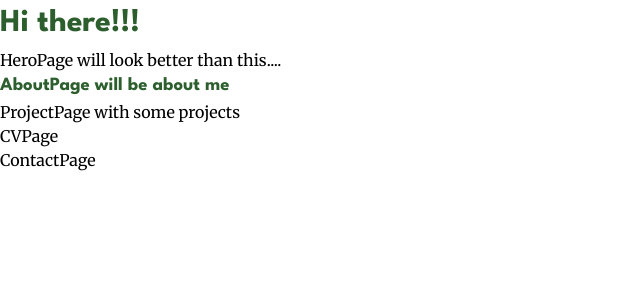
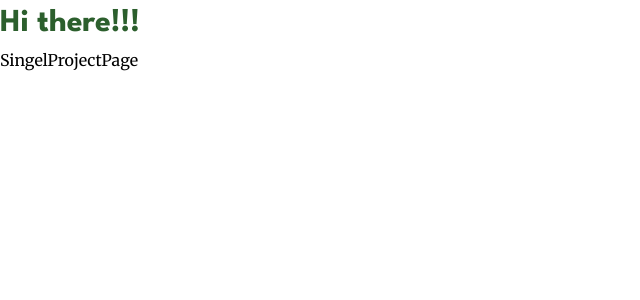
Before and after one commit to coding-chef77/portfolio2, a React (Vite) app: page /projects/1 in a window 1280 px wide. Shown: the top 300 px of the page, without its empty margins (0-640 px from the left). Built offline with nearby package versions, Linux system fonts and the light colour scheme.

Commit message:
Added routing

```diff
--- a/package.json
+++ b/package.json
@@ -12,6 +12,7 @@
   "dependencies": {
     "react": "^18.2.0",
     "react-dom": "^18.2.0",
+    "react-router-dom": "^6.16.0",
     "styled-components": "^6.0.8"
   },
   "devDependencies": {
--- a/src/App.jsx
+++ b/src/App.jsx
@@ -1,19 +1,24 @@
+import { BrowserRouter, Routes, Route } from "react-router-dom";
 import HeroPage from "./pages/HeroPage";
 import AboutPage from "./pages/AboutPage";
 import ProjectModalPage from "./pages/ProjectModalPage";
+import SingelProjectPage from "./pages/SingelProjectPage";
 import ContactPage from "./pages/ContactPage";
 import CVPage from "./pages/CV/CVPage";
 
 function App() {
   return (
-    <>
+    <BrowserRouter>
       <h1>Hi there!!!</h1>
-      <HeroPage />
-      <AboutPage />
-      <ProjectModalPage />
-      <CVPage />
-      <ContactPage />
-    </>
+      <Routes>
+        <Route path="/" element={<HeroPage />} />
+        <Route path="/about" element={<AboutPage />} />
+        <Route path="/projects" element={<ProjectModalPage />} />
+        <Route path="/projects/:projectId" element={<SingelProjectPage />} />
+        <Route path="/cv" element={<CVPage />} />
+        <Route path="/contact" element={<ContactPage />} />
+      </Routes>
+    </BrowserRouter>
   );
 }
 
--- a/src/pages/SingelProjectPage.jsx
+++ b/src/pages/SingelProjectPage.jsx
@@ -1,4 +1,7 @@
+// import { useParams } from "react-router-dom";
+
 const SingelProjectPage = () => {
+  // const { projectId } = useParams();
   return <div>SingelProjectPage</div>;
 };
 
```
Also changed, not shown: 1 other file (tests, documents, lock files or other folders).
